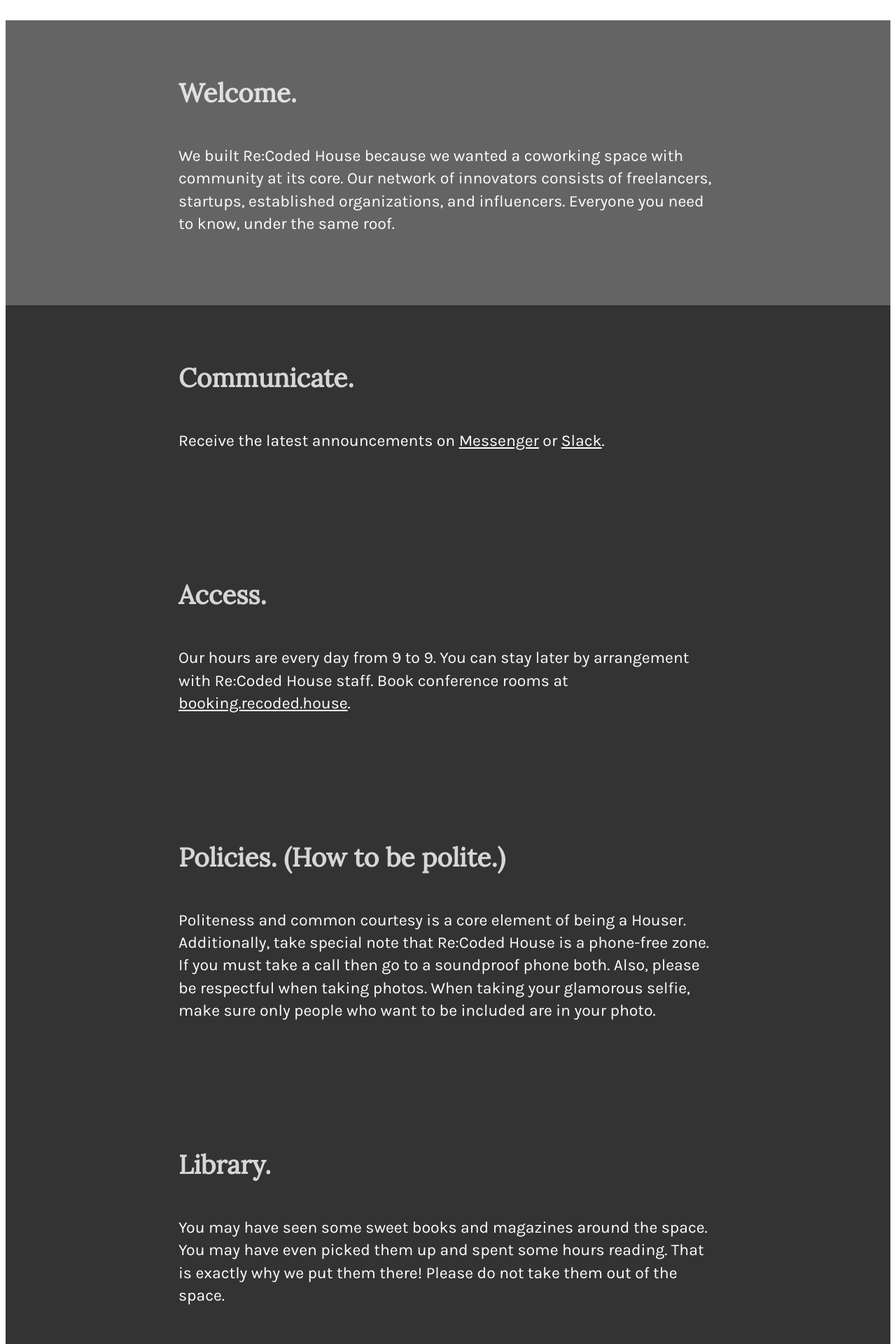
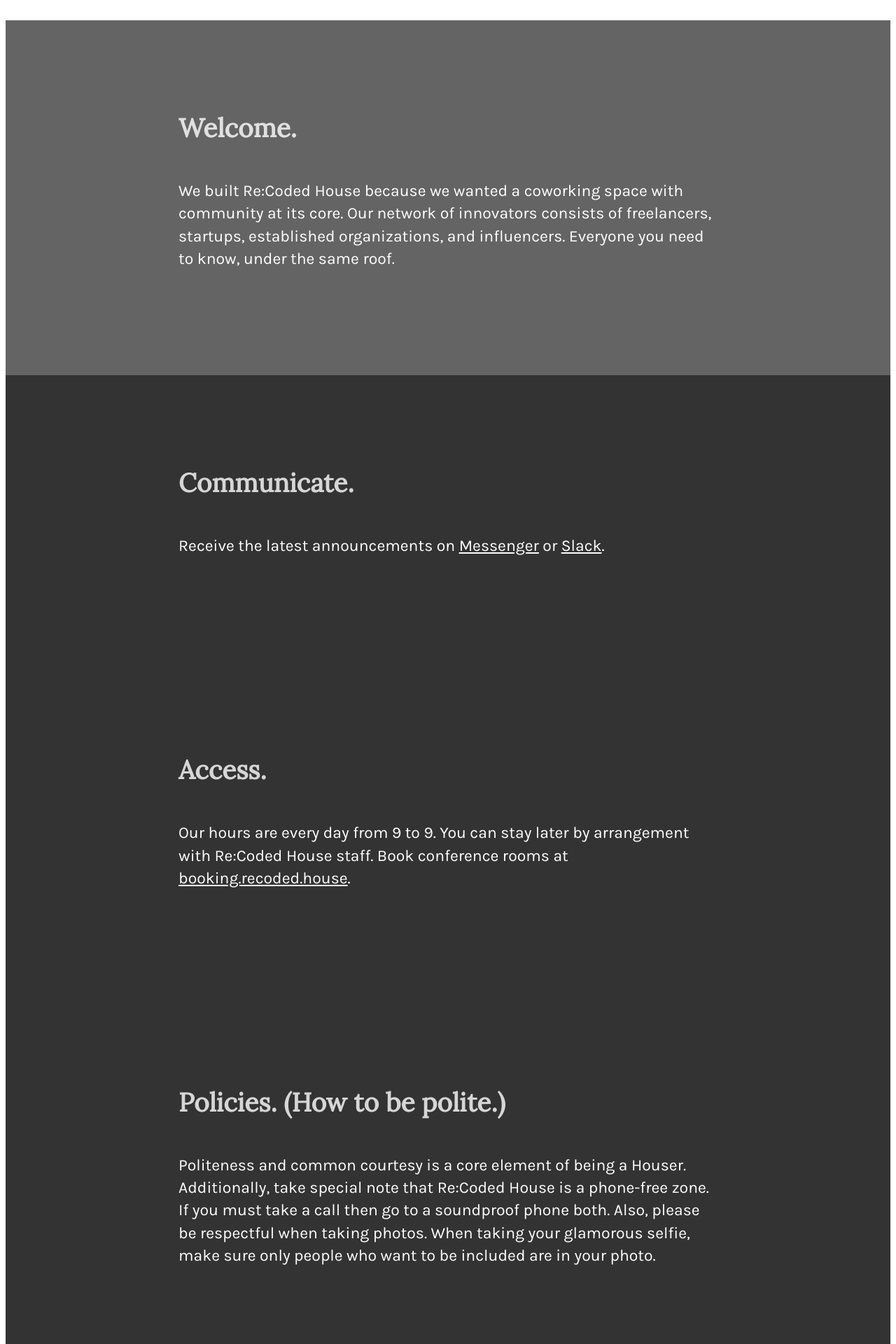
Before and after one commit to ReCoded-Org/welcome.recoded.house, a PHP site: page / in a window 1280 px wide. Shown: the top 1920 px of the page at 70% size. Run offline with PHP 8.4, Linux system fonts and the light colour scheme; some libraries are stand-ins or nearby versions.

Commit message:
Update index.php

```diff
--- a/index.php
+++ b/index.php
@@ -78,11 +78,11 @@ h2 {
 	font-size: 37px;
 	line-height: 1.3em;
 	font-weight: 700;
-	padding: 80px 20px 30px;
+	padding: 130px 20px 30px;
 	}
 
 p {
-	padding: 20px 20px 80px;
+	padding: 20px 20px 130px;
 	}
 
 p, a {
@@ -104,8 +104,8 @@ p, a {
 	</div>
 
 <div class='div-content' id='div-welcome'>
-	<h2><? echo $text_content['div-welcome-header'] ?></h2>
-	<p><? echo $text_content['div-welcome-body'] ?></p>
+	<h2 amp-fx='parallax' data-parallax-factor='1.1'><? echo $text_content['div-welcome-header'] ?></h2>
+	<p amp-fx='parallax' data-parallax-factor='1.05'><? echo $text_content['div-welcome-body'] ?></p>
 	<div class='div-bar' id='div-welcome-bar'>
 		<amp-img src='social-icons/social-icon-009.png' layout='responsive' width='1' height='1'></amp-img>
 		<amp-img src='social-icons/social-icon-012.png' layout='responsive' width='1' height='1'></amp-img>
```
